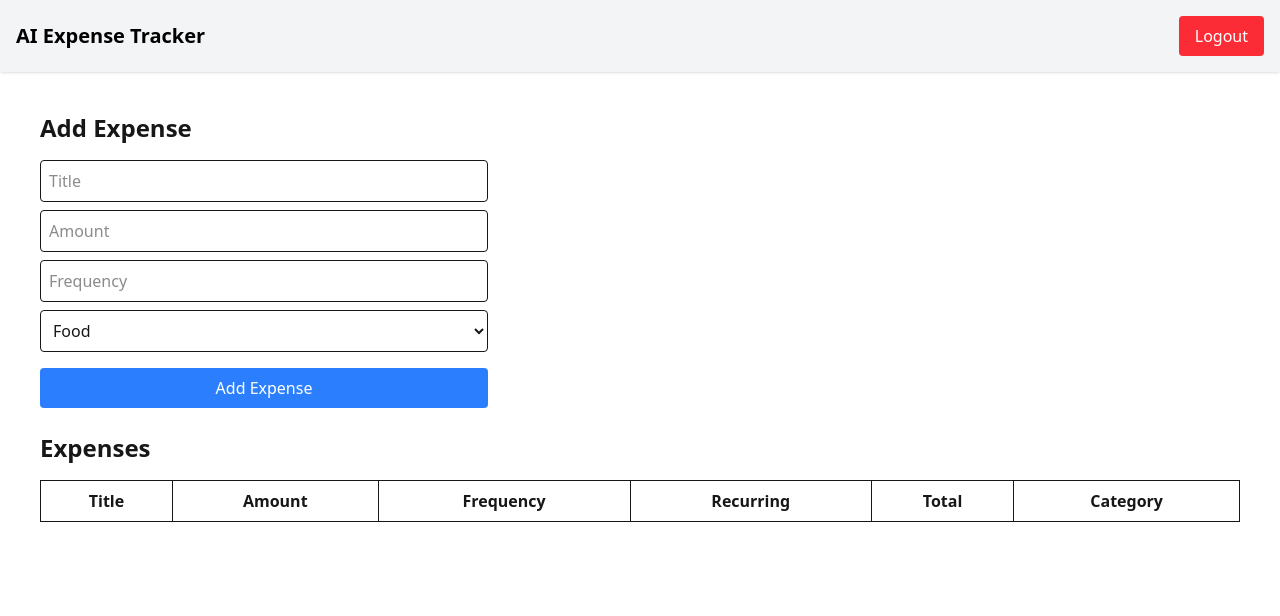
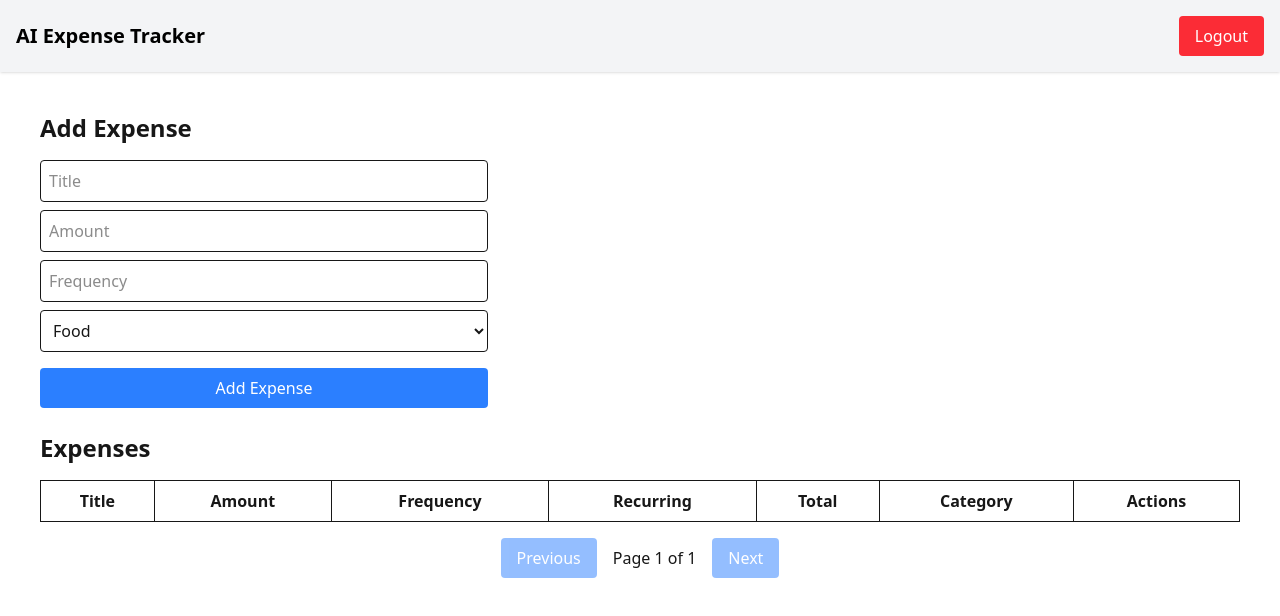
Before and after one commit to thekartikwalia/ai-powered-expense-tracker, a Next.js app: page /expenses in a window 1280 px wide. Shown: the top 616 px of the page. Built offline with nearby package versions, Linux system fonts and the light colour scheme.

Commit message:
Implemented pagination

```diff
--- a/src/app/api/expenses/route.ts
+++ b/src/app/api/expenses/route.ts
@@ -10,13 +10,30 @@ export async function GET(req: NextRequest) {
     if (!user || "error" in user) return user;
     const userId = (user as any).id;
 
-    const expenses = await prisma.expense.findMany({
-      where: { userId },
-      include: { category: true },
-      orderBy: { createdAt: "desc" },
+    const { searchParams } = new URL(req.url);
+    const page = parseInt(searchParams.get('page') || '1', 10);
+    const limit = parseInt(searchParams.get('limit') || '10', 10);
+    const skip = (page - 1) * limit;
+
+    const [expenses, totalExpenses] = await prisma.$transaction([
+      prisma.expense.findMany({
+        where: { userId },
+        include: { category: true },
+        orderBy: { createdAt: "desc" },
+        skip,
+        take: limit,
+      }),
+      prisma.expense.count({
+        where: { userId },
+      }),
+    ]);
+
+    return NextResponse.json({
+      expenses,
+      totalExpenses,
+      currentPage: page,
+      totalPages: Math.ceil(totalExpenses / limit),
     });
-
-    return NextResponse.json({ expenses });
   } catch (err: any) {
     return NextResponse.json({ error: err.message || "Failed to fetch expenses" }, { status: 400 });
   }
--- a/src/app/expenses/page.tsx
+++ b/src/app/expenses/page.tsx
@@ -24,23 +24,30 @@ export default function ExpensesPage() {
     const [editId, setEditId] = useState<number | null>(null);
     const [error, setError] = useState('');
     const [success, setSuccess] = useState('');
+    const [currentPage, setCurrentPage] = useState(1);
+    const [itemsPerPage] = useState(4); // You can make this dynamic if needed
+    const [totalPages, setTotalPages] = useState(1);
 
     const token = typeof window !== 'undefined' ? localStorage.getItem('token') : '';
 
     // Fetch all expenses
-    const fetchExpenses = async () => {
+    const fetchExpenses = async (page: number, limit: number) => {
         if (!token) return;
 
-        const res = await fetch('/api/expenses', {
+        const res = await fetch(`/api/expenses?page=${page}&limit=${limit}`, {
             headers: { Authorization: `Bearer ${token}` },
         });
         const data = await res.json();
-        if (res.ok) setExpenses(data.expenses);
+        if (res.ok) {
+            setExpenses(data.expenses);
+            setCurrentPage(data.currentPage);
+            setTotalPages(data.totalPages);
+        }
     };
 
     useEffect(() => {
-        fetchExpenses();
-    }, []);
+        fetchExpenses(currentPage, itemsPerPage);
+    }, [currentPage, itemsPerPage]);
 
     // Add expense
     const handleSubmit = async (e: React.FormEvent) => {
@@ -59,10 +66,10 @@ export default function ExpensesPage() {
 
             if (res.ok) {
                 setSuccess('Expense updated successfully!');
-                setExpenses(expenses.map(exp => exp.id === editId ? data.expense : exp));
                 setEditId(null);
                 setForm({ title: '', amount: 0, categoryId: 1, frequency: 1, isRecurring: false });
-                window.location.reload();
+                fetchExpenses(currentPage, itemsPerPage);
+                window.location.reload()
             } else {
                 setError(data.error || 'Failed to update expense');
             }
@@ -78,10 +85,10 @@ export default function ExpensesPage() {
         const data = await res.json();
 
         if (res.ok) {
-            setExpenses([data.expense, ...expenses]);
             setSuccess('Expense added successfully!');
             setForm({ title: '', amount: 0, categoryId: 1, frequency: 1, isRecurring: false });
-            window.location.reload();
+            fetchExpenses(currentPage, itemsPerPage);
+            window.location.reload()
         } else {
             setError(data.error || 'Failed to add expense');
         }
@@ -100,7 +107,7 @@ export default function ExpensesPage() {
         });
 
         if (res.ok) {
-            setExpenses(expenses.filter(exp => exp.id !== id));
+            fetchExpenses(currentPage, itemsPerPage);
         } else {
             const data = await res.json();
             alert(data.error || 'Failed to delete expense');
@@ -162,7 +169,7 @@ export default function ExpensesPage() {
                 {error && <p className="text-red-500">{error}</p>}
                 {success && <p className="text-green-500">{success}</p>}
                 <button type="submit" className="bg-blue-500 text-white rounded py-2 mt-2 hover:bg-blue-600">
-                    Add Expense
+                    {editId ? 'Update Expense' : 'Add Expense'}
                 </button>
             </form>
 
@@ -176,6 +183,7 @@ export default function ExpensesPage() {
                         <th className="border p-2">Recurring</th>
                         <th className="border p-2">Total</th>
                         <th className="border p-2">Category</th>
+                        <th className="border p-2">Actions</th>
                     </tr>
                 </thead>
                 <tbody>
@@ -205,6 +213,24 @@ export default function ExpensesPage() {
                     ))}
                 </tbody>
             </table>
+
+            <div className="flex justify-center items-center gap-4 mt-4">
+                <button
+                    onClick={() => setCurrentPage(prev => Math.max(1, prev - 1))}
+                    disabled={currentPage === 1}
+                    className="bg-blue-500 text-white hover:bg-blue-600 px-4 py-2 rounded disabled:opacity-50"
+                >
+                    Previous
+                </button>
+                <span>Page {currentPage} of {totalPages}</span>
+                <button
+                    onClick={() => setCurrentPage(prev => Math.min(totalPages, prev + 1))}
+                    disabled={currentPage === totalPages}
+                    className="bg-blue-500 text-white hover:bg-blue-600 px-4 py-2 rounded disabled:opacity-50"
+                >
+                    Next
+                </button>
+            </div>
         </div>
     );
 }
```
